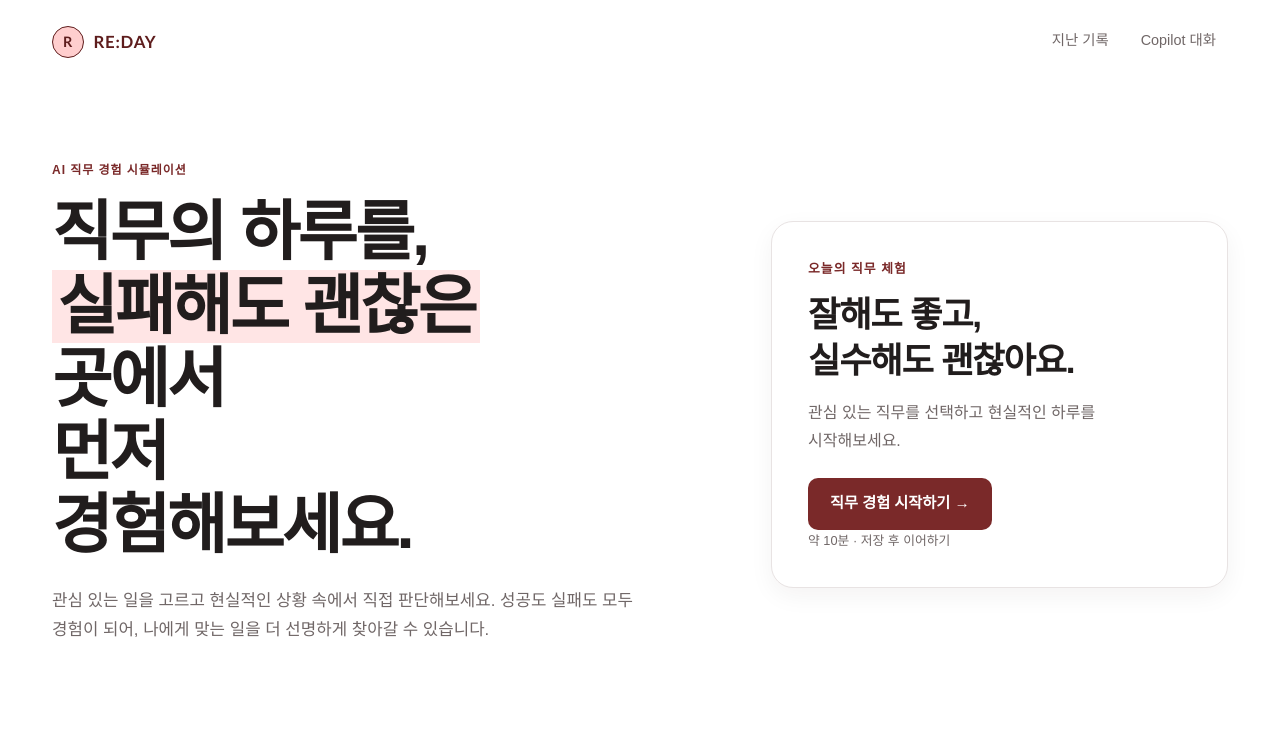
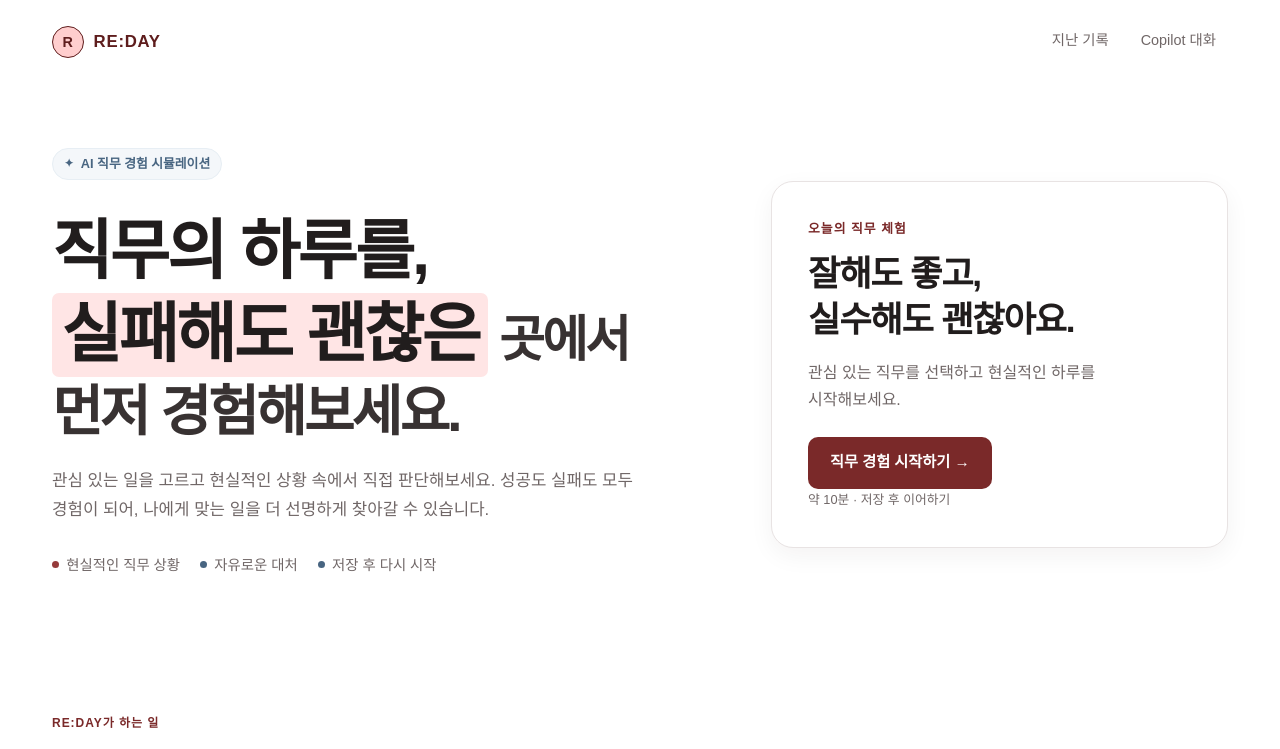
Before and after one commit to options0179/RE-DAY, a Next.js app in the folder frontend/: page / in a window 1280 px wide. Shown: the top 749 px of the page. Built offline with nearby package versions, Linux system fonts and the light colour scheme.

Commit message:
Refine landing hero hierarchy

```diff
--- a/frontend/app/globals.css
+++ b/frontend/app/globals.css
@@ -6,6 +6,9 @@
   --brand-200: #ffcece;
   --brand-100: #ffe5e5;
   --brand-50: #fff7f7;
+  --accent-600: #486581;
+  --accent-100: #e7eef4;
+  --accent-50: #f4f7fa;
   --neutral-950: #211d1d;
   --neutral-800: #383232;
   --neutral-600: #706767;
@@ -86,7 +89,7 @@ a {
 }
 
 .brand {
-  font-family: "Arial Rounded MT Bold", "Trebuchet MS", sans-serif;
+  font-family: inherit;
   font-size: 1.15rem;
   font-weight: 900;
   gap: 0.6rem;
@@ -138,6 +141,26 @@ a {
   max-width: 42rem;
 }
 
+.hero-badge {
+  align-items: center;
+  background: var(--accent-50);
+  border: 1px solid var(--accent-100);
+  border-radius: 999px;
+  color: var(--accent-600);
+  display: inline-flex;
+  font-size: 0.8rem;
+  font-weight: 700;
+  gap: 0.45rem;
+  line-height: 1.4;
+  margin: 0 0 1.25rem;
+  min-height: 32px;
+  padding: 0.35rem 0.7rem;
+}
+
+.hero-badge span {
+  font-size: 0.7rem;
+}
+
 .eyebrow {
   color: var(--accent);
   font-size: 0.75rem;
@@ -155,6 +178,47 @@ h1 {
   letter-spacing: -0.045em;
 }
 
+.hero-title {
+  display: flex;
+  flex-direction: column;
+  font-size: clamp(2.75rem, 5.1vw, 4.25rem);
+  gap: 0.08em;
+  line-height: 1.1;
+  max-width: 15ch;
+}
+
+.hero-title-primary {
+  font-weight: 800;
+}
+
+.hero-title-line {
+  align-items: baseline;
+  display: block;
+  white-space: nowrap;
+}
+
+.hero-highlight {
+  background: var(--brand-100);
+  border-radius: 7px;
+  display: inline-block;
+  font-weight: 800;
+  line-height: 1.2;
+  padding: 0.04em 0.14em;
+  width: fit-content;
+}
+
+.hero-title-secondary {
+  color: var(--neutral-800);
+  font-size: 0.76em;
+  font-weight: 600;
+}
+
+.hero-title-action {
+  color: var(--neutral-800);
+  font-size: 0.84em;
+  font-weight: 700;
+}
+
 h1 span {
   background: var(--accent-soft);
   box-decoration-break: clone;
@@ -169,6 +233,38 @@ h1 span {
   line-height: 1.8;
   max-width: 42rem;
   word-break: keep-all;
+}
+
+.hero-features {
+  align-items: center;
+  color: var(--neutral-600);
+  display: flex;
+  flex-wrap: wrap;
+  font-size: 0.9rem;
+  gap: 0.75rem 1.25rem;
+  list-style: none;
+  margin: 1.5rem 0 0;
+  padding: 0;
+}
+
+.hero-features li {
+  align-items: center;
+  display: inline-flex;
+  gap: 0.45rem;
+  min-height: 32px;
+  white-space: nowrap;
+}
+
+.feature-dot {
+  background: var(--accent-600);
+  border-radius: 50%;
+  display: inline-block;
+  height: 7px;
+  width: 7px;
+}
+
+.feature-dot-brand {
+  background: var(--brand-500);
 }
 
 .hero-actions {
@@ -1022,3 +1118,118 @@ h1 span {
     transition-duration: 0.01ms !important;
   }
 }
+
+/* Hero-specific hierarchy overrides the legacy shared heading rules above. */
+.hero-title {
+  display: flex;
+  flex-direction: column;
+  font-size: clamp(2.75rem, 5.1vw, 4.25rem);
+  gap: 0.08em;
+  line-height: 1.1;
+  max-width: 15ch;
+}
+
+.hero-title span {
+  background: none;
+  color: inherit;
+  padding: 0;
+}
+
+.hero-title-primary {
+  font-weight: 800;
+}
+
+.hero-title-line {
+  align-items: baseline;
+  display: block;
+  white-space: nowrap;
+}
+
+.hero-highlight {
+  background: var(--brand-100) !important;
+  border-radius: 7px;
+  display: inline-block;
+  font-weight: 800;
+  line-height: 1.2;
+  padding: 0.04em 0.14em !important;
+  width: fit-content;
+}
+
+.hero-title-secondary {
+  color: var(--neutral-800) !important;
+  font-size: 0.76em;
+  font-weight: 600;
+}
+
+.hero-title-action {
+  color: var(--neutral-800) !important;
+  font-size: 0.84em;
+  font-weight: 700;
+}
+
+.hero-badge {
+  align-items: center;
+  background: var(--accent-50);
+  border: 1px solid var(--accent-100);
+  border-radius: 999px;
+  color: var(--accent-600);
+  display: inline-flex;
+  font-size: 0.8rem;
+  font-weight: 700;
+  gap: 0.45rem;
+  line-height: 1.4;
+  margin: 0 0 1.25rem;
+  min-height: 32px;
+  padding: 0.35rem 0.7rem;
+}
+
+.hero-badge span {
+  font-size: 0.7rem;
+}
+
+.hero-features {
+  align-items: center;
+  color: var(--neutral-600);
+  display: flex;
+  flex-wrap: wrap;
+  font-size: 0.9rem;
+  gap: 0.75rem 1.25rem;
+  list-style: none;
+  margin: 1.5rem 0 0;
+  padding: 0;
+}
+
+.hero-features li {
+  align-items: center;
+  display: inline-flex;
+  gap: 0.45rem;
+  min-height: 32px;
+  white-space: nowrap;
+}
+
+.feature-dot {
+  background: var(--accent-600);
+  border-radius: 50%;
+  display: inline-block;
+  height: 7px;
+  width: 7px;
+}
+
+.feature-dot-brand {
+  background: var(--brand-500);
+}
+
+@media (max-width: 767px) {
+  .hero-title {
+    font-size: clamp(2.375rem, 10vw, 2.875rem);
+    max-width: 100%;
+  }
+
+  .hero-title-line {
+    white-space: normal;
+  }
+
+  .hero-title-action {
+    font-size: 0.84em;
+  }
+}
--- a/frontend/app/page.tsx
+++ b/frontend/app/page.tsx
@@ -23,16 +23,24 @@ export default function HomePage() {
       <section className="hero page-width" aria-labelledby="page-title">
         <div className="hero-grid">
           <div className="hero-copy">
-            <p className="eyebrow">AI 직무 경험 시뮬레이션</p>
-            <h1 id="page-title">
-              직무의 하루를,<br />
-              <span>실패해도 괜찮은</span> 곳에서<br />
-              먼저 경험해보세요.
+            <p className="hero-badge"><span aria-hidden="true">✦</span> AI 직무 경험 시뮬레이션</p>
+            <h1 id="page-title" className="hero-title">
+              <span className="hero-title-primary">직무의 하루를,</span>
+              <span className="hero-title-line">
+                <strong className="hero-highlight">실패해도 괜찮은</strong>
+                <span className="hero-title-secondary"> 곳에서</span>
+              </span>
+              <span className="hero-title-action">먼저 경험해보세요.</span>
             </h1>
             <p className="intro">
               관심 있는 일을 고르고 현실적인 상황 속에서 직접 판단해보세요.
               성공도 실패도 모두 경험이 되어, 나에게 맞는 일을 더 선명하게 찾아갈 수 있습니다.
             </p>
+            <ul className="hero-features" aria-label="RE:DAY의 특징">
+              <li><span className="feature-dot feature-dot-brand" aria-hidden="true" />현실적인 직무 상황</li>
+              <li><span className="feature-dot" aria-hidden="true" />자유로운 대처</li>
+              <li><span className="feature-dot" aria-hidden="true" />저장 후 다시 시작</li>
+            </ul>
           </div>
           <div className="hero-panel">
             <p className="panel-label">오늘의 직무 체험</p>
```
